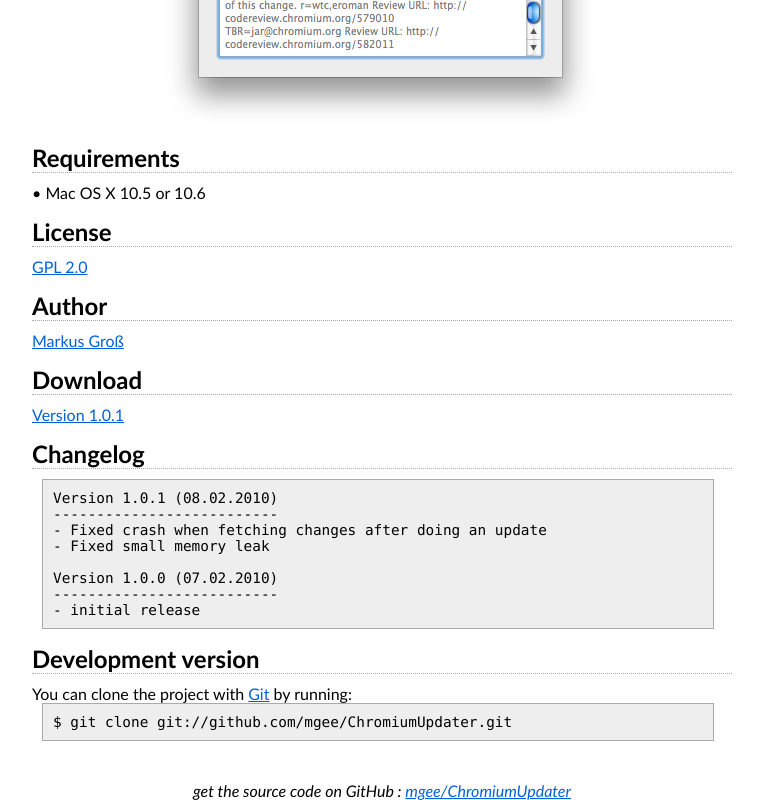
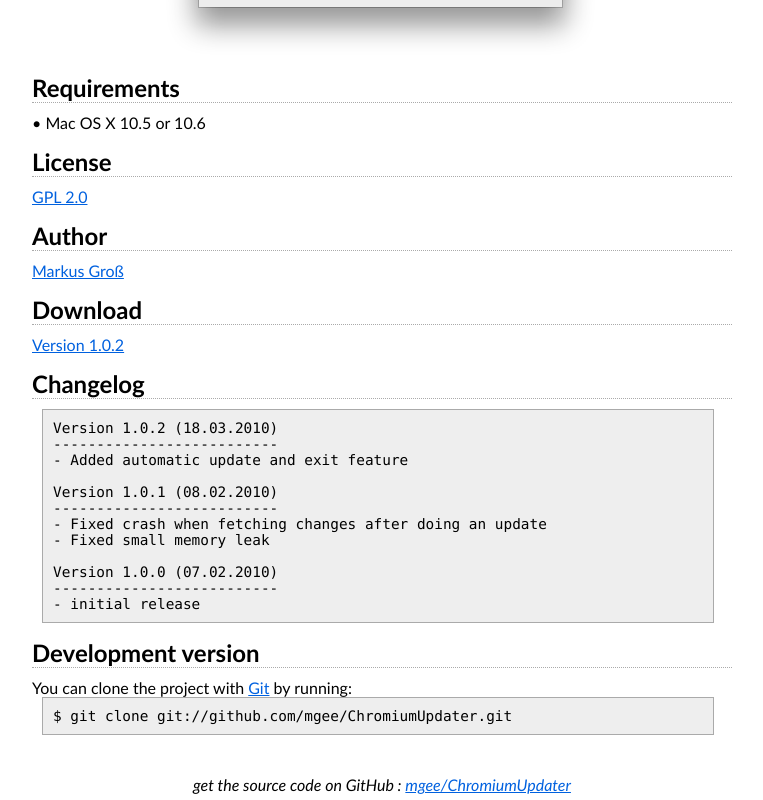
Before and after one commit to morristech/ChromiumUpdater, a plain HTML site: page index.html in a window 1280 px wide. Shown: the part 858-1658 px from the top of the page, without its empty margins (258-1021 px from the left). Drawn offline with Linux system fonts and the light colour scheme.

Commit message:
Updated for 1.0.2

```diff
--- a/index.html
+++ b/index.html
@@ -12,7 +12,7 @@
   <a href="http://github.com/mgee/ChromiumUpdater"><img style="position: absolute; top: 0; right: 0; border: 0;" src="http://s3.amazonaws.com/github/ribbons/forkme_right_gray_6d6d6d.png" alt="Fork me on GitHub" /></a>
   <div id="header">
     <div class="content">
-      <div class="download"><a href="http://cloud.github.com/downloads/mgee/ChromiumUpdater/ChromiumUpdater-1.0.1.zip">Version 1.0.1</a></div>
+      <div class="download"><a href="http://cloud.github.com/downloads/mgee/ChromiumUpdater/ChromiumUpdater-1.0.2.zip">Version 1.0.2</a></div>
       <h1>
         <a href="http://github.com/mgee/ChromiumUpdater">ChromiumUpdater</a>
         <span class="small">by <a href="http://github.com/mgee">mgee</a></span>
@@ -37,9 +37,13 @@
     <h2>Author</h2>
       <p><a href="http://github.com/mgee">Markus Gro&szlig;</a></p>
     <h2>Download</h2>
-      <a href="http://cloud.github.com/downloads/mgee/ChromiumUpdater/ChromiumUpdater-1.0.1.zip">Version 1.0.1</a>
+      <a href="http://cloud.github.com/downloads/mgee/ChromiumUpdater/ChromiumUpdater-1.0.2.zip">Version 1.0.2</a>
     <h2>Changelog</h2>
 <pre>
+Version 1.0.2 (18.03.2010)
+--------------------------
+- Added automatic update and exit feature
+
 Version 1.0.1 (08.02.2010)
 --------------------------
 - Fixed crash when fetching changes after doing an update
--- a/theme.css
+++ b/theme.css
@@ -5,7 +5,7 @@
 
 body {
   font-family: "Calibri", "Lucida Grande";
-	color: black;
+  color: black;
 }
 
 #header {
@@ -44,7 +44,7 @@ body {
 }
 
 
-h1 { font-size: 3.4em; color: #0061DF; margin-bottom: 3px; }
+h1 { font-size: 3.2em; color: #0061DF; margin-bottom: 3px; }
 h1 .small { font-size: 0.4em; color: #000000; }
 h1 a { text-decoration: none }
 h2 {
```
